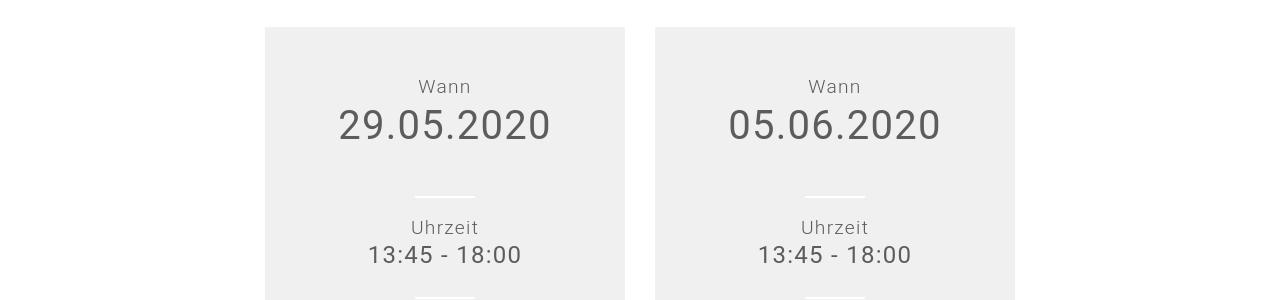
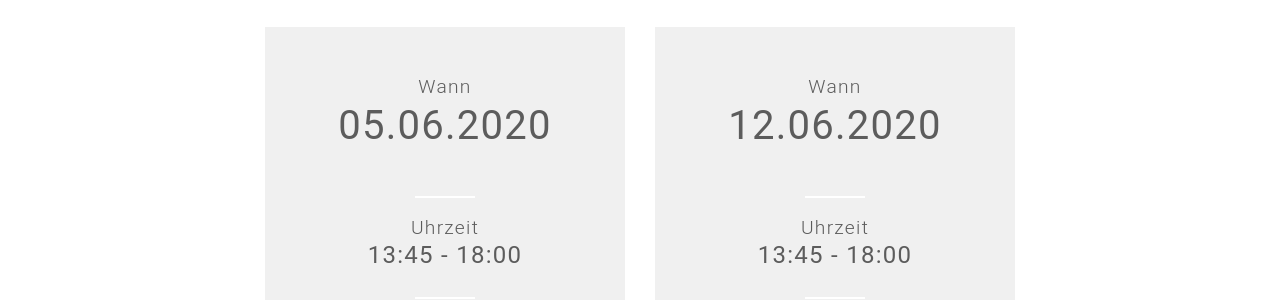
Before and after one commit to coderdojo-wien/coderdojo-wien.github.io, a Jekyll site: the page built from index.html, in a window 1280 px wide and 900 px high, scrolled down 3851 px. Shown: the part 158-458 px from the top of the window. Built offline with Jekyll 4.4.1, drawn with Linux system fonts in a browser that asks for light colours; nearby versions of some CDN libraries; comment, search, counter and statistics services are not loaded.

Commit message:
Update events.yml

```diff
--- a/_data/events.yml
+++ b/_data/events.yml
@@ -3,18 +3,18 @@ title: "Termine"
 description: "Alle Voraussetzungen für unsere online Dojo Workshops findest du in unserem Newsletter, der jeweils am <a> Tag vor dem online-Dojo zu Mittag veröffentlicht </a> wird. Eine Anmeldung für die online-Dojos ist nicht erforderlich. Wenn du am Laufenden bleiben möchtest, dann melde dich zu unserem Newsletter an (siehe weiter unten)."
 
 events-list:
-- event-date: 29.05.2020
-  event-time: 13:45 - 18:00
-  event-startdate: 2020-05-29T11:45:00Z
-  event-enddate: 2020-05-29T16:00:00Z
-  event-place: <a href="#main-event-place-map">online Dojo</a>
-  event-placename: Registrierung/Tickets ist nicht erforderlich
-  event-registration-url: "https://mailchi.mp/b46c532266d5/online-dojo-newsletter-1558586"
-
 - event-date: 05.06.2020
   event-time: 13:45 - 18:00
   event-startdate: 2020-06-05T11:45:00Z
   event-enddate: 2020-06-05T16:00:00Z
   event-place: <a href="#main-event-place-map">online Dojo</a>
   event-placename: Registrierung/Tickets ist nicht erforderlich
+  event-registration-url: "https://mailchi.mp/806d4ed03e67/online-dojo-newsletter-1562522"
+
+- event-date: 12.06.2020
+  event-time: 13:45 - 18:00
+  event-startdate: 2020-05-12T11:45:00Z
+  event-enddate: 2020-06-12T16:00:00Z
+  event-place: <a href="#main-event-place-map">online Dojo</a>
+  event-placename: Registrierung/Tickets ist nicht erforderlich
   event-registration-url: ""
```
